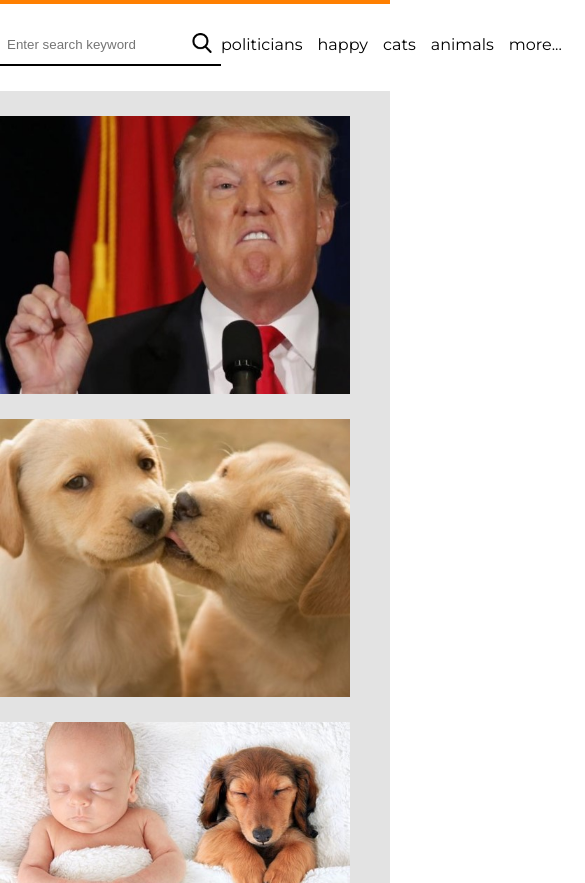
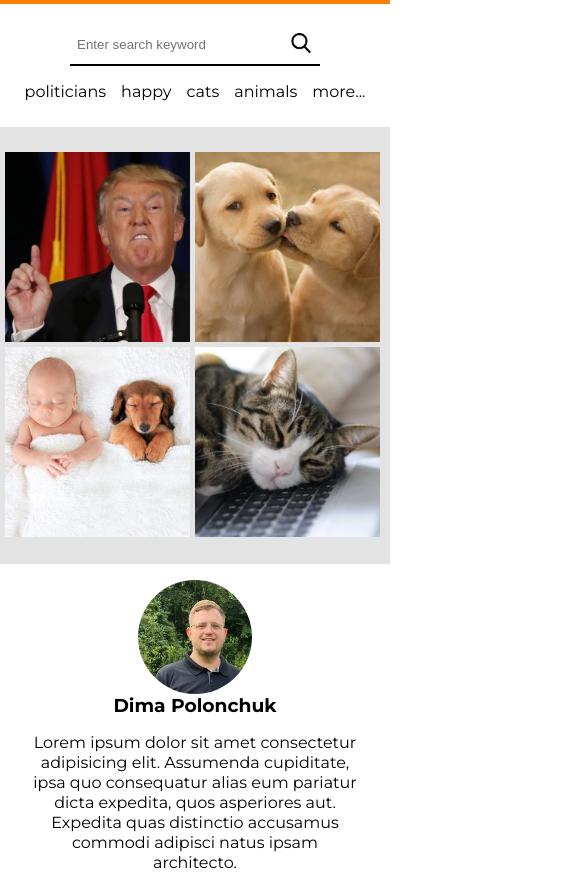
Before and after one commit to oxyhertz/Meme-generator, a plain HTML site: page index.html in a window 390 px wide. Shown: the part 62-945 px from the top of the page, 585 px wide, since content can reach past the window. Drawn offline with Linux system fonts and the light colour scheme.

Commit message:
layout update

```diff
--- a/css/basic/buttons.css
+++ b/css/basic/buttons.css
@@ -8,3 +8,7 @@
 .operator-btn:hover {
   background-color: var(--clr1);
 }
+
+.btn-menu {
+  display: none;
+}
--- a/css/componenets/about-me.css
+++ b/css/componenets/about-me.css
@@ -1,12 +1,12 @@
 .profile-img {
-  width: 16em;
-  height: 16em;
+  width: 35%;
+  height: 35%;
   border-radius: 50%;
   margin-right: 40px;
 }
 
 .about-me-container {
-  padding: 7.5rem 5.875rem 9.375rem 6.25rem;
+  padding: 5.5rem 3.875rem 7.375rem 4.25rem;
 }
 
 .social-nav li {
--- a/css/main.css
+++ b/css/main.css
@@ -8,7 +8,6 @@
 @import 'basic/layout.css';
 @import 'basic/helpers.css';
 @import 'basic/buttons.css';
-@import 'setup/mq.css';
 
 /* COMPONENET */
 @import 'componenets/canvas.css';
@@ -19,3 +18,4 @@
 @import 'components/editor.css';
 @import 'componenets/about-me.css';
 @import 'componenets/footer.css';
+@import 'setup/mq.css';
--- a/css/setup/mq.css
+++ b/css/setup/mq.css
@@ -1,6 +1,68 @@
-@media (max-width: 920px) {
-  .canvas-container {
-    width: 300px;
-    height: 300px;
+@media (max-width: 1120px) {
+  .main-layout {
+    max-width: 900px;
+  }
+
+  .gallery {
+    grid-template-columns: repeat(auto-fill, minmax(120px, 283.3px));
+  }
+  .canvas-operation {
+    padding-left: 1.5em;
+    padding-right: 0;
   }
 }
+
+@media (max-width: 920px) {
+  .main-layout {
+    max-width: 700px;
+  }
+  .gallery {
+    display: flex;
+    grid-template-columns: repeat(auto-fill, minmax(120px, 283.3px));
+    flex-wrap: wrap;
+  }
+
+  .gallery > * {
+    flex-basis: 48%;
+  }
+  #canvas {
+    width: 400px;
+    height: 400px;
+  }
+  .about-me-container {
+    padding: 1rem 2rem;
+  }
+}
+
+@media (max-width: 890px) {
+  .editor {
+    flex-direction: column;
+    align-items: center;
+  }
+  .canvas-container {
+    height: 400px;
+    width: 400px;
+    margin-bottom: 1em;
+  }
+}
+
+@media (max-width: 720px) {
+  .about-me-container {
+    flex-direction: column;
+    text-align: center;
+  }
+  .search {
+    flex-direction: column;
+    gap: 1rem;
+  }
+  .gallery {
+    margin-left: 5px;
+    gap: 5px;
+  }
+  .social-nav {
+    justify-content: center;
+  }
+  .profile-img {
+    margin-right: 0;
+  }
+}
--- a/index.html
+++ b/index.html
@@ -22,6 +22,7 @@
             <li><a href="#">Gallery</a></li>
             <li><a href="#about">About</a></li>
           </ul>
+          <button class="btn-menu" onclick="toggleMenu()">☰</button>
         </nav>
       </div>
     </header>
--- a/js/galleryController.js
+++ b/js/galleryController.js
@@ -14,9 +14,9 @@ function renderGallery(images) {
 }
 
 function onImgSelect(id) {
-  console.log('hi');
   setImg(id);
   renderMeme();
   document.querySelector('.gallery').classList.add('hidden');
+  document.querySelector('article').classList.add('hidden');
   document.querySelector('.editor').classList.remove('hidden-opacity');
 }
```
